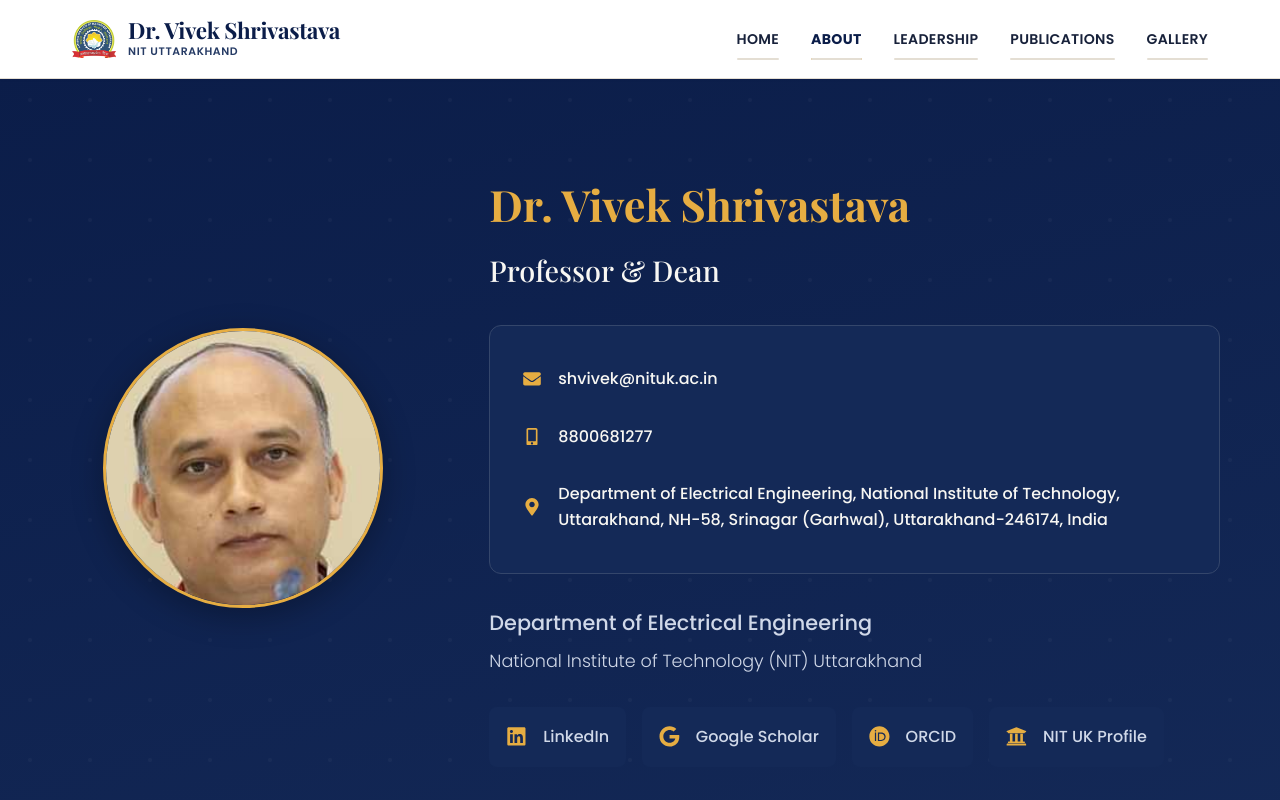
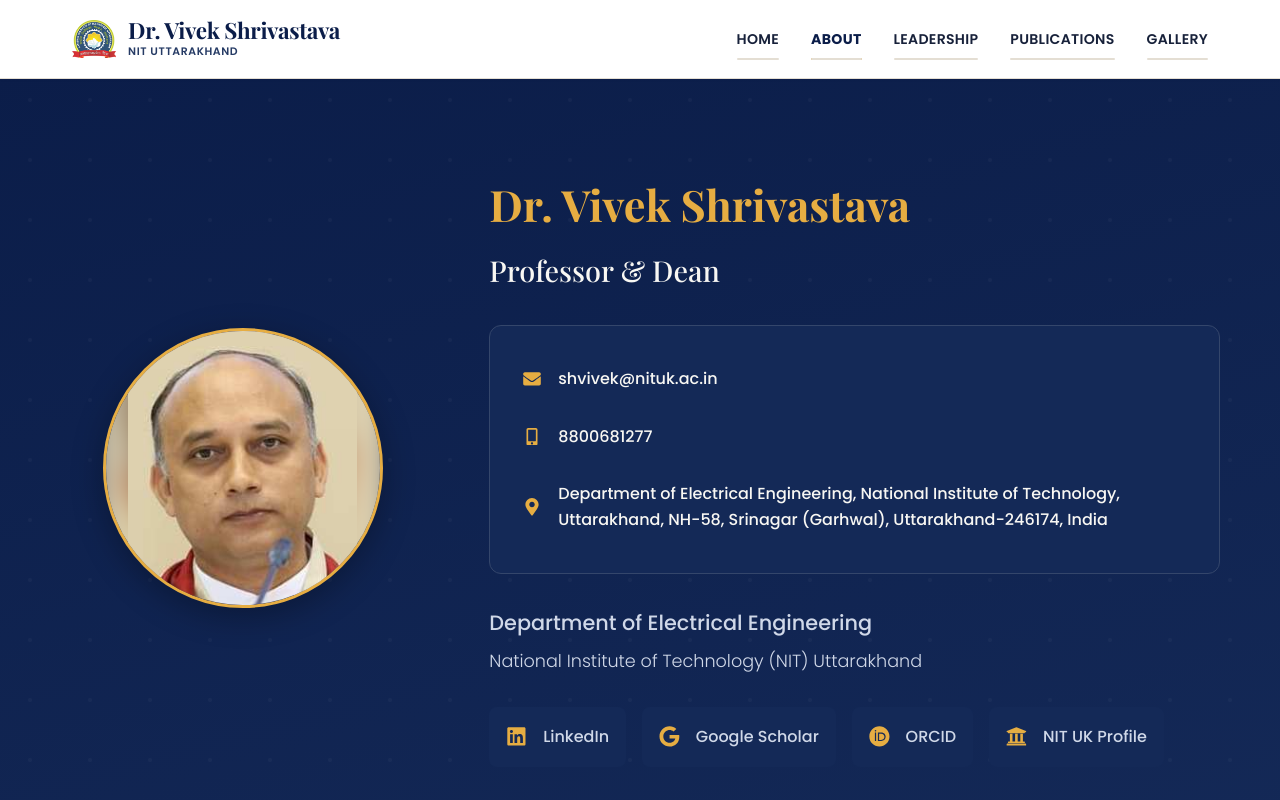
Before and after one commit to ProfVivekShrivastava/VivekShrivastava-Personal-Website, a React (Create React App) app in the folder prof-portfolio-main/: page /about in a window 1280 px wide. Shown: the top 800 px of the page. Built offline with nearby package versions, Linux system fonts and the light colour scheme.

Commit message:
Fix profile photo cropping in about section

```diff
--- a/prof-portfolio-main/src/pages/About.css
+++ b/prof-portfolio-main/src/pages/About.css
@@ -540,11 +540,19 @@
   background: var(--color-navy-secondary);
 }
 
+.profile-image-container::before {
+  content: '';
+  position: absolute;
+  inset: -12px;
+  background: url('../assets/images/pfp.jpg') center / cover no-repeat;
+  filter: blur(14px);
+}
+
 .profile-image {
+  position: relative;
   width: 100%;
   height: 100%;
-  object-fit: cover;
-  object-position: center 20%;
+  object-fit: contain;
   transition: all 0.3s ease;
 }
 
```
